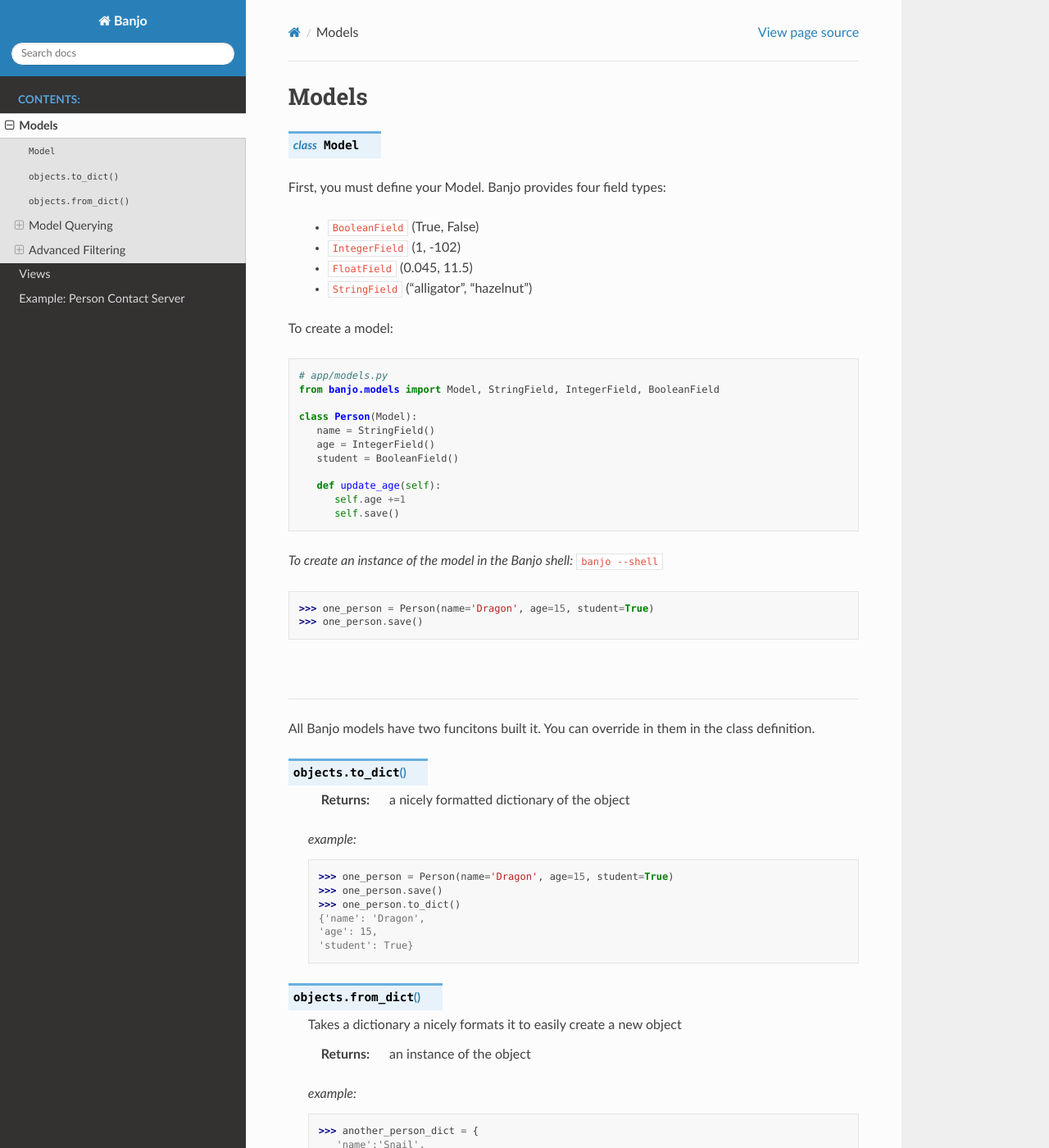
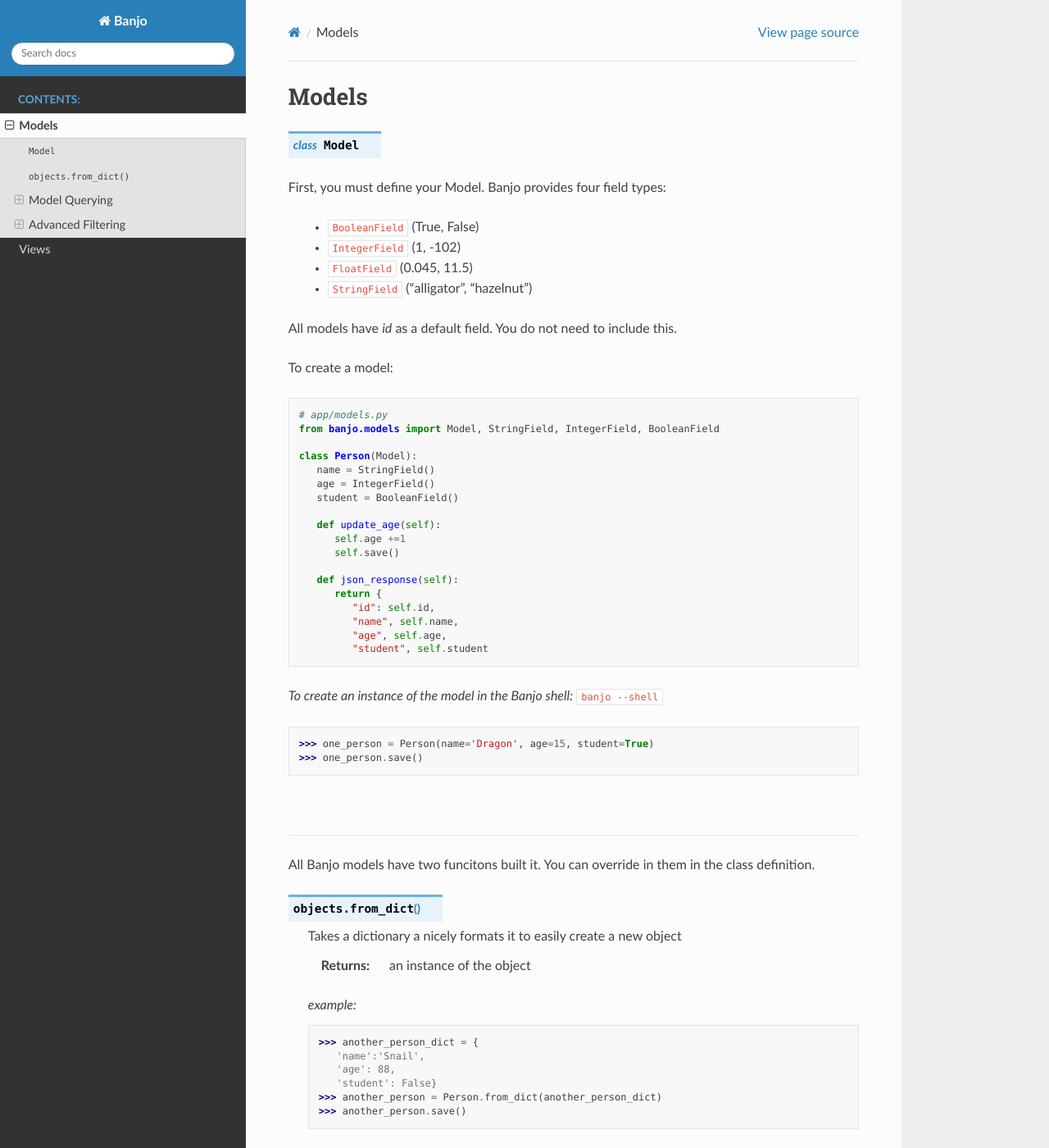
Before and after one commit to the-isf-academy/banjo_docs, a Sphinx documentation site: the page built from docs/models.rst, in a window 1280 px wide and 1400 px high. Shown: the whole window at 82% size. Built offline with Sphinx 7.4.7 and the Read the Docs theme 2.0.0, drawn with Linux system fonts in a browser that asks for light colours; pages that are not in the unit, such as notebooks, are missing from menus.

Commit message:
typo fixes, reorganizing of views, hiding exampleg

```diff
--- a/docs/index.rst
+++ b/docs/index.rst
@@ -14,7 +14,7 @@
 
    models
    views
-   example
+   .. example
 
 
 
--- a/docs/models.rst
+++ b/docs/models.rst
@@ -14,6 +14,9 @@
 
    - ``StringField`` ("alligator", "hazelnut")
 
+All models have `id` as a default field. You do not need to include this.
+
+
 To create a model::
 
    # app/models.py
@@ -28,6 +31,14 @@
          self.age +=1
          self.save()
 
+      def json_response(self):
+         return {
+            "id": self.id,
+            "name", self.name,
+            "age", self.age,
+            "student", self.student
+
+
 *To create an instance of the model in the Banjo shell:*  ``banjo --shell``
 
    >>> one_person = Person(name='Dragon', age=15, student=True)
@@ -38,19 +49,6 @@
 ----
 
 All Banjo models have two funcitons built it. You can override in them in the class definition.
-
-.. py:function:: objects.to_dict()
-
-   :return: a nicely formatted dictionary of the object
-
-   *example:*
-
-      >>> one_person = Person(name='Dragon', age=15, student=True)
-      >>> one_person.save()
-      >>> one_person.to_dict()
-      {'name': 'Dragon',
-      'age': 15,
-      'student': True}
 
 
 .. py:function:: objects.from_dict()
```
Also changed, not shown: docs/views.rst (+44 -31 lines), 14 other files.
